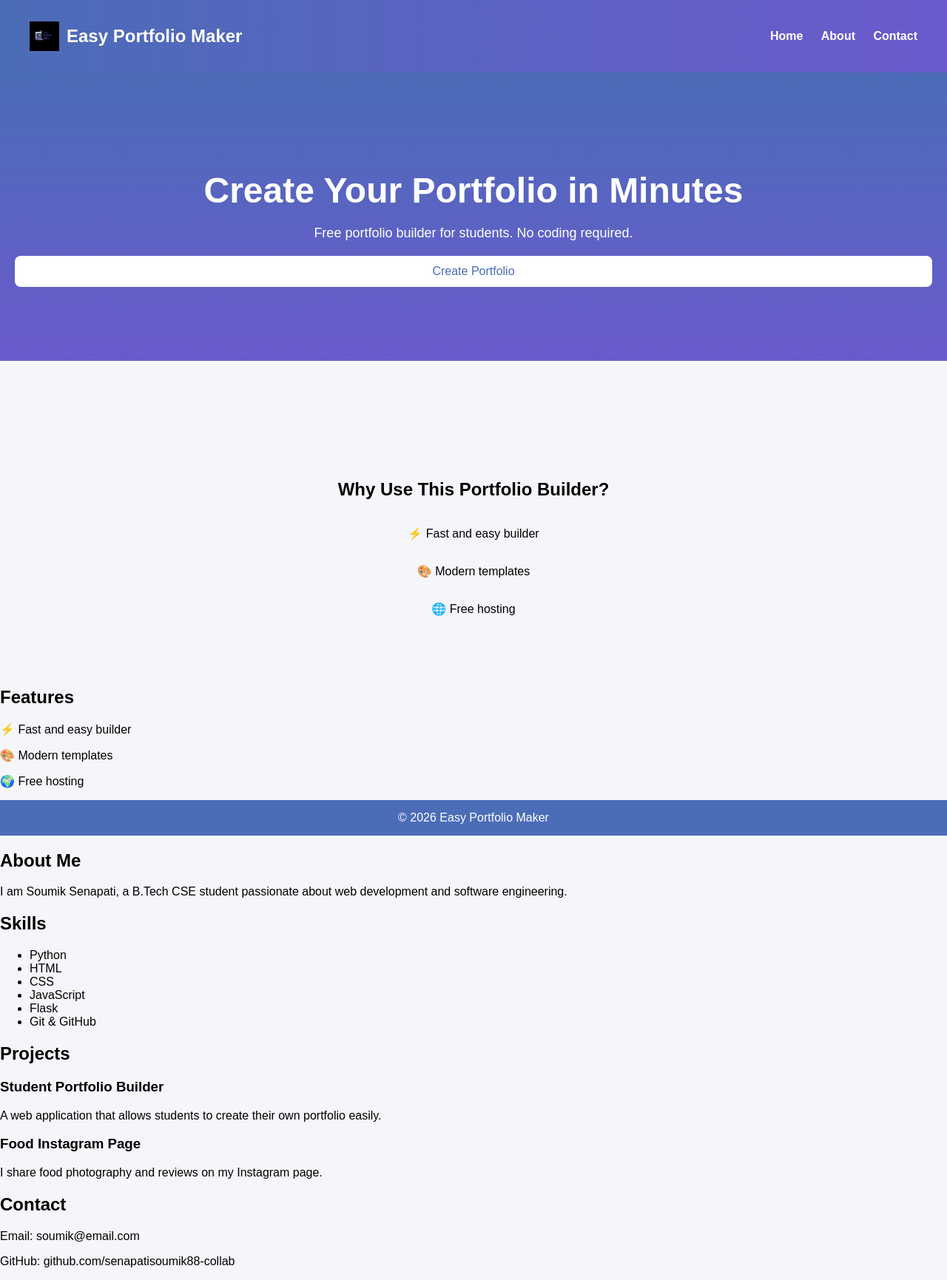
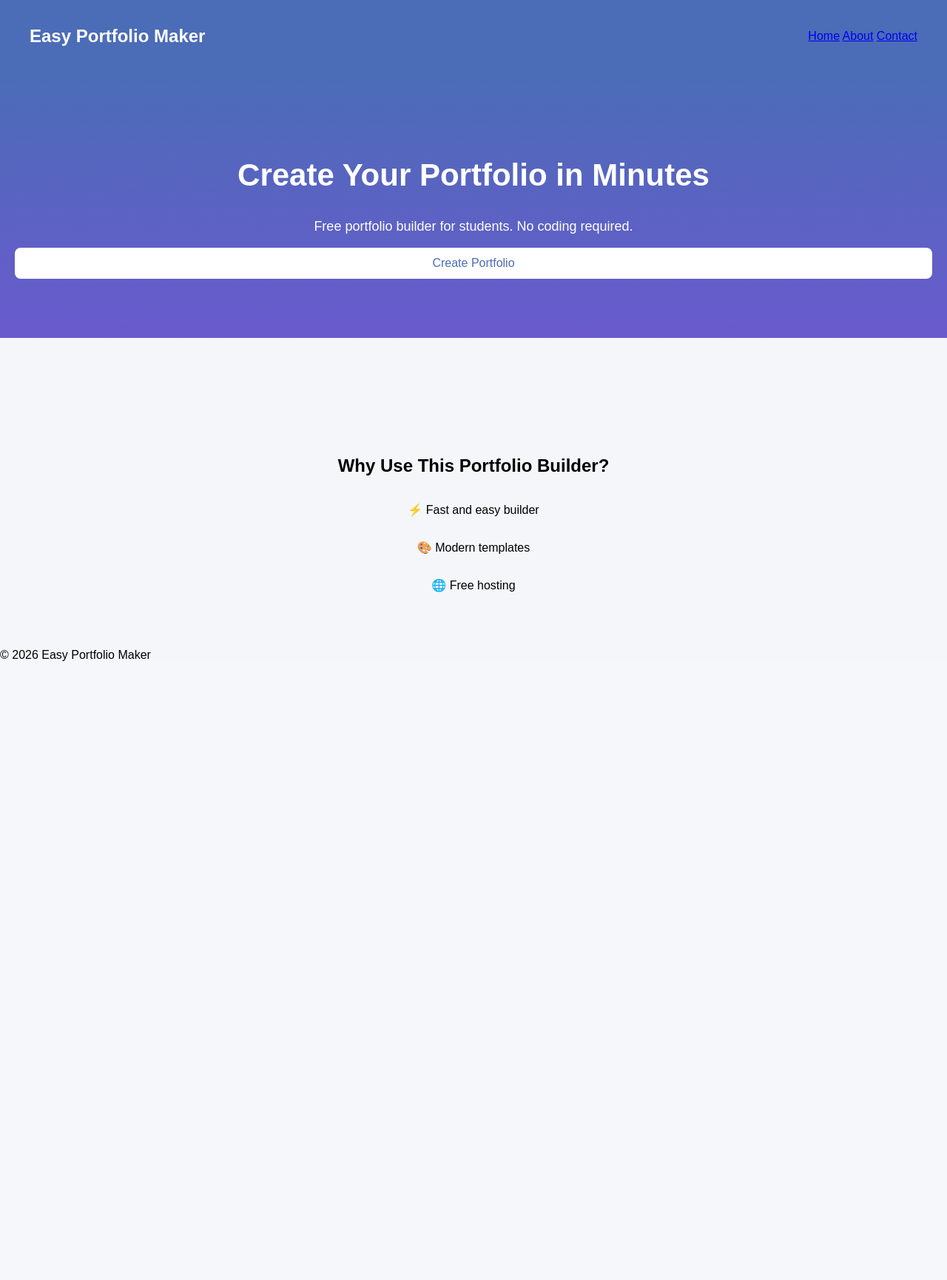
Before and after one commit to senapatisoumik88-collab/student-portfolio-builder, a Flask app: page / in a window 1280 px wide. Shown: the whole page at 74% size. After the commit the page ends 894 px from the top, so only its background shows below. Run offline with Flask 3, Linux system fonts and the light colour scheme.

Commit message:
Clean up index.html and streamline layout
Refactor HTML structure and remove unused sections.

```diff
--- a/templates/index.html
+++ b/templates/index.html
@@ -1,180 +1,50 @@
 <!DOCTYPE html>
-<html lang="en">
+<html>
 <head>
-    <meta charset="UTF-8">
-    <meta name="viewport" content="width=device-width, initial-scale=1.0">
-    <title>Easy Portfolio Maker</title>
+<title>Easy Portfolio Maker</title>
+<link rel="stylesheet" href="/static/style.css">
+</head>
 
-    <link rel="stylesheet" href="{{ url_for('static', filename='style.css') }}">
-
-      <style>
-
-        /* Navbar */
-        .navbar {
-            display: flex;
-            justify-content: space-between;
-            align-items: center;
-            padding: 15px 40px;
-            background: linear-gradient(90deg, #4b6cb7, #6a5acd);
-            color: white;
-        }
-
-        .logo-section {
-            display: flex;
-            align-items: center;
-            gap: 10px;
-        }
-
-        .logo-section img {
-            width: 40px;
-            height: 40px;
-        }
-
-        .nav-links a {
-            color: white;
-            margin-left: 20px;
-            text-decoration: none;
-            font-weight: bold;
-        }
-
-        /* Hero Section */
-        .hero {
-            text-align: center;
-            padding: 100px 20px;
-            background: linear-gradient(180deg, #4b6cb7, #6a5acd);
-            color: white;
-        }
-
-        .hero h1 {
-            font-size: 48px;
-            margin-bottom: 20px;
-        }
-
-        .hero p {
-            font-size: 18px;
-            margin-bottom: 20px;
-        }
-
-        .hero button {
-            padding: 12px 25px;
-            font-size: 16px;
-            border: none;
-            border-radius: 8px;
-            background: white;
-            color: #4b6cb7;
-            cursor: pointer;
-        }
-
-        /* Features */
-        .features {
-            text-align: center;
-            padding: 60px;
-        }
-
-        .footer {
-            text-align: center;
-            padding: 15px;
-            background: #4b6cb7;
-            color: white;
-        }
-    </style>
-
-</head>
 <body>
 
-    <!-- Navbar -->
-    <div class="navbar">
+<nav class="navbar">
+<h2>Easy Portfolio Maker</h2>
 
-        <!-- LOGO + NAME -->
-        <div class="logo-section">
-            <img src="{{ url_for('static', filename='logo.png') }}" alt="Logo">
-            <h2>Easy Portfolio Maker</h2>
-        </div>
+<div>
+<a href="/">Home</a>
+<a href="#about">About</a>
+<a href="#contact">Contact</a>
+</div>
+</nav>
 
-        <!-- Menu -->
-        <div class="nav-links">
-            <a href="/">Home</a>
-            <a href="#">About</a>
-            <a href="#">Contact</a>
-        </div>
 
-    </div>
+<section class="hero">
 
-    <!-- Hero -->
-    <div class="hero">
+<h1>Create Your Portfolio in Minutes</h1>
 
-        <h1>Create Your Portfolio in Minutes</h1>
+<p>Free portfolio builder for students. No coding required.</p>
 
-        <p>Free portfolio builder for students. No coding required.</p>
+<a href="/create">
+<button>Create Portfolio</button>
+</a>
 
-       <a href="/create"><button>Create Portfolio</button></a>
+</section>
 
-    </div>
 
-    <!-- Features -->
-    <div class="features">
+<section class="features">
+
 <h2>Why Use This Portfolio Builder?</h2>
 
 <p>⚡ Fast and easy builder</p>
 <p>🎨 Modern templates</p>
 <p>🌐 Free hosting</p>
 
-</div>
-
-        <h2>Features</h2>
-
-        <p>⚡ Fast and easy builder</p>
-
-        <p>🎨 Modern templates</p>
-
-        <p>🌍 Free hosting</p>
-
-    </div>
-
-    <!-- Footer -->
-    <div class="footer">
-
-        © 2026 Easy Portfolio Maker
-
-    </div>
+</section>
 
 
-<!-- About Section -->
-<div class="about">
-  <h2>About Me</h2>
-  <p>I am Soumik Senapati, a B.Tech CSE student passionate about web development and software engineering.</p>
-</div>
-
-<!-- Skills Section -->
-<div class="skills">
-  <h2>Skills</h2>
-  <ul>
-    <li>Python</li>
-    <li>HTML</li>
-    <li>CSS</li>
-    <li>JavaScript</li>
-    <li>Flask</li>
-    <li>Git & GitHub</li>
-  </ul>
-</div>
-
-<!-- Projects Section -->
-<div class="projects">
-  <h2>Projects</h2>
-
-  <h3>Student Portfolio Builder</h3>
-  <p>A web application that allows students to create their own portfolio easily.</p>
-
-  <h3>Food Instagram Page</h3>
-  <p>I share food photography and reviews on my Instagram page.</p>
-</div>
-
-<!-- Contact Section -->
-<div class="contact">
-  <h2>Contact</h2>
-  <p>Email: soumik@email.com</p>
-  <p>GitHub: github.com/senapatisoumik88-collab</p>
-</div>
+<footer>
+© 2026 Easy Portfolio Maker
+</footer>
 
 </body>
 </html>
```
